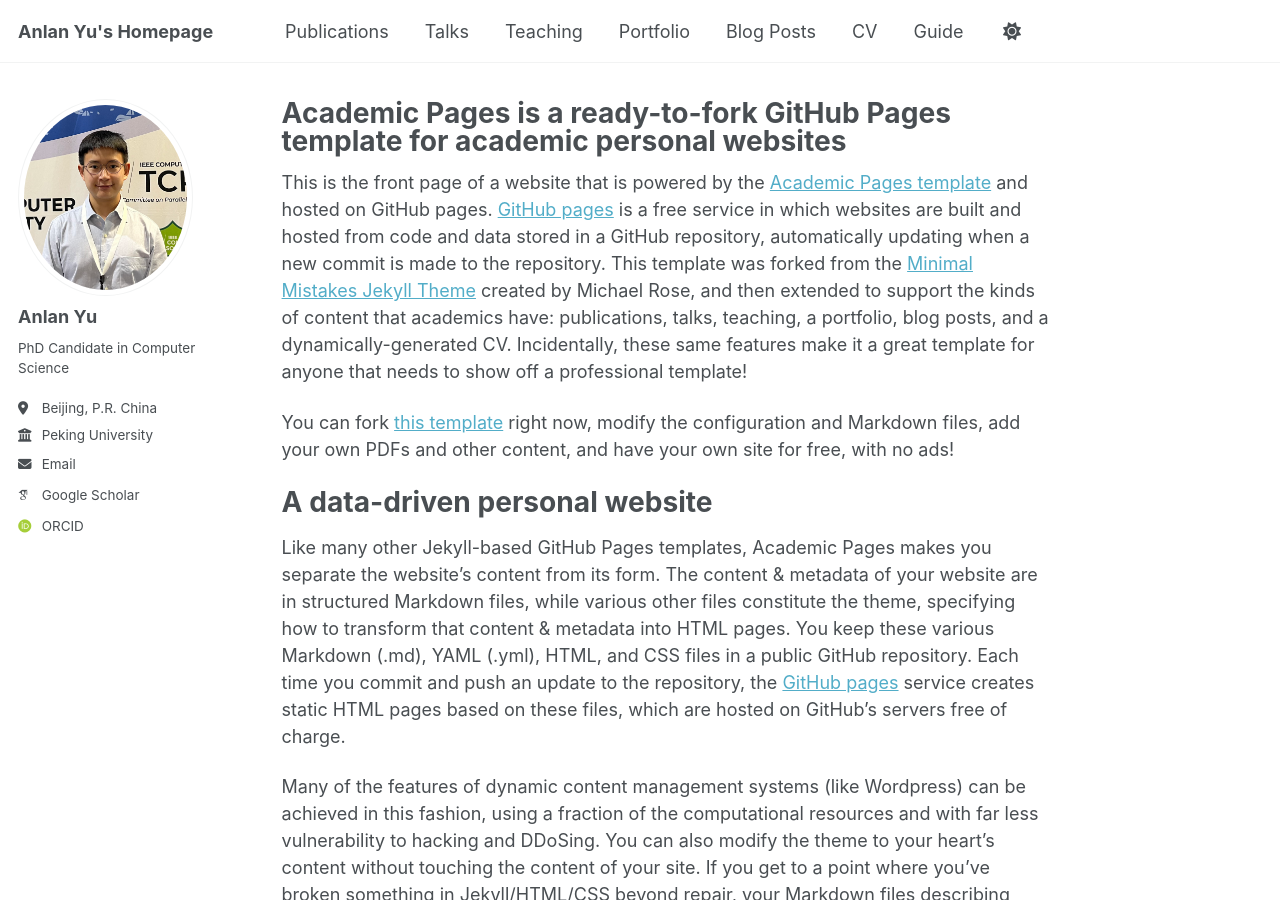
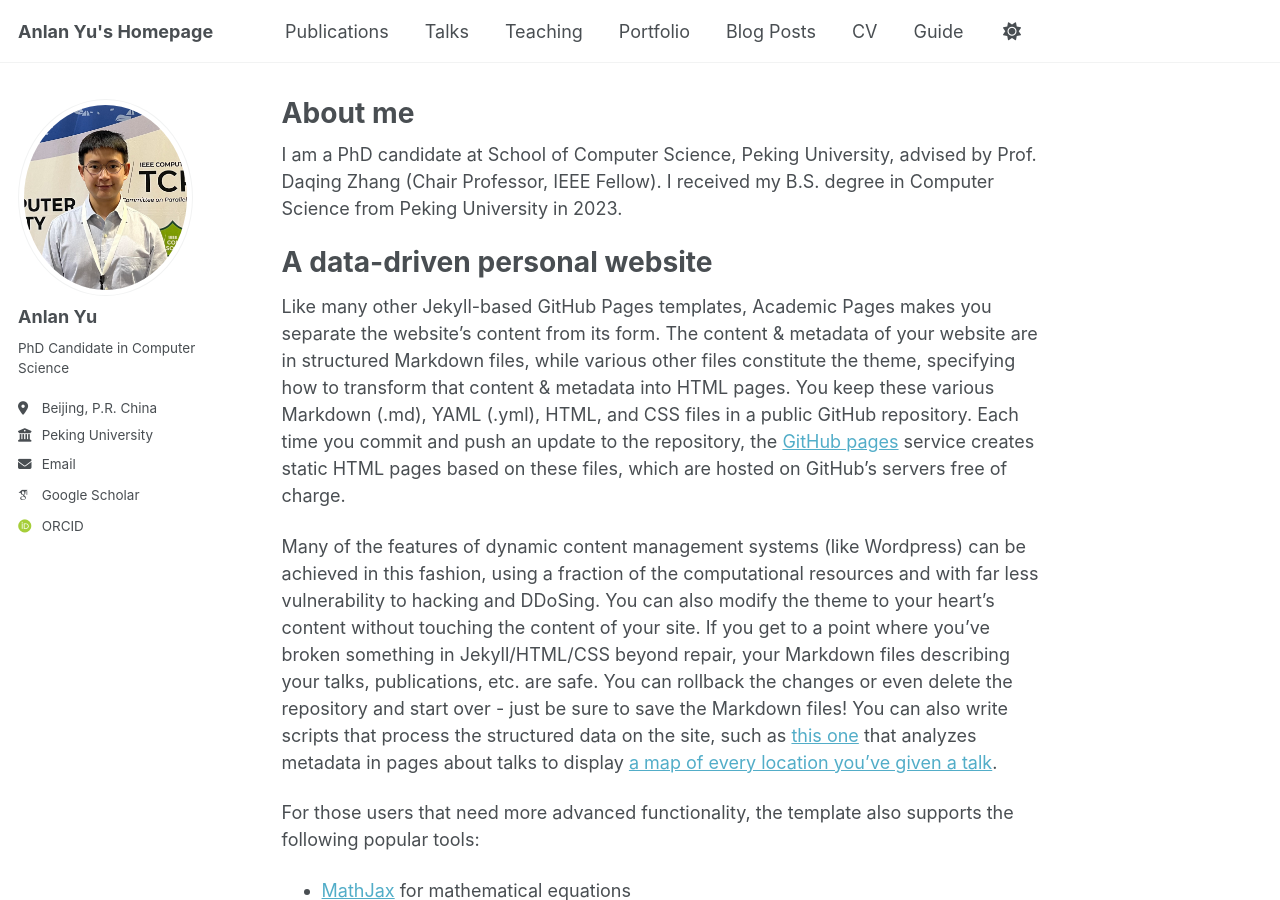
Before and after one commit to Yu-Anlan/yu-anlan.github.io, a Jekyll site: the page built from _pages/about.md, in a window 1280 px wide and 900 px high. Built offline with Jekyll 4.4.1, drawn with Linux system fonts in a browser that asks for light colours; some web fonts are replaced; a script that is not in the unit is left out.

Commit message:
Update about.md

```diff
--- a/_pages/about.md
+++ b/_pages/about.md
@@ -1,15 +1,13 @@
 ---
 permalink: /
-title: "Academic Pages is a ready-to-fork GitHub Pages template for academic personal websites"
+title: "About me"
 author_profile: true
 redirect_from:
   - /about/
   - /about.html
 ---
 
-This is the front page of a website that is powered by the [Academic Pages template](https://github.com/academicpages/academicpages.github.io) and hosted on GitHub pages. [GitHub pages](https://pages.github.com) is a free service in which websites are built and hosted from code and data stored in a GitHub repository, automatically updating when a new commit is made to the repository. This template was forked from the [Minimal Mistakes Jekyll Theme](https://mmistakes.github.io/minimal-mistakes/) created by Michael Rose, and then extended to support the kinds of content that academics have: publications, talks, teaching, a portfolio, blog posts, and a dynamically-generated CV. Incidentally, these same features make it a great template for anyone that needs to show off a professional template!
-
- You can fork [this template](https://github.com/academicpages/academicpages.github.io) right now, modify the configuration and Markdown files, add your own PDFs and other content, and have your own site for free, with no ads!
+I am a PhD candidate at School of Computer Science, Peking University, advised by Prof. Daqing Zhang (Chair Professor, IEEE Fellow). I received my B.S. degree in Computer Science from Peking University in 2023.
 
 A data-driven personal website
 ======
```
